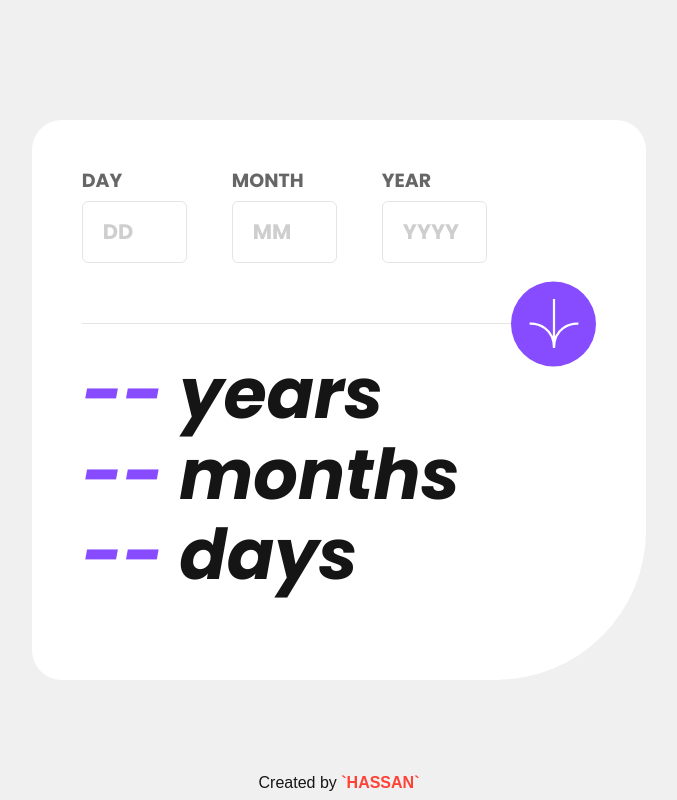
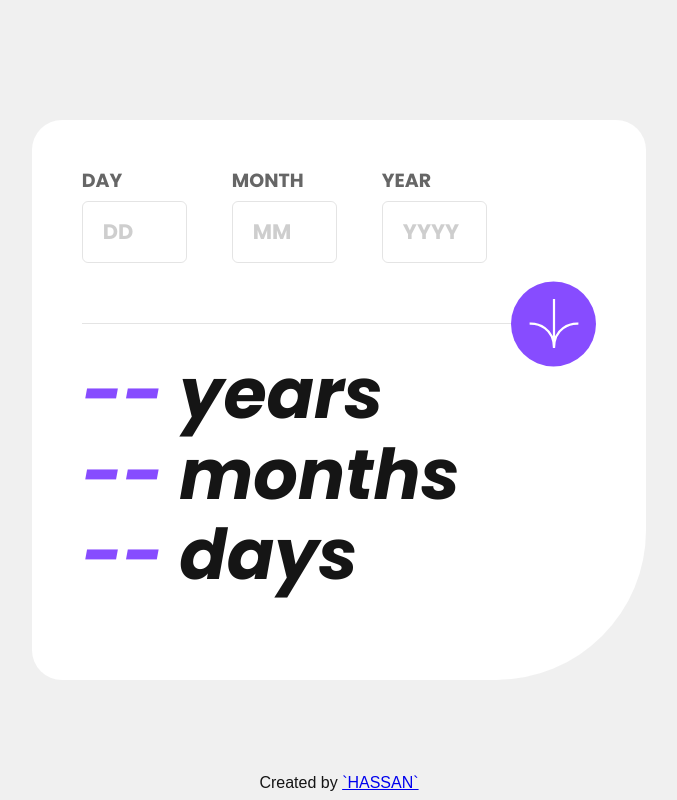
Before and after one commit to yuzakki/Age-calculator-app, a plain HTML site: page index.html in a window 1280 px wide. Shown: the whole page, without its empty margins (301-978 px from the left). Drawn offline with Linux system fonts and the light colour scheme.

Commit message:
Update index.html

```diff
--- a/index.html
+++ b/index.html
@@ -38,7 +38,7 @@
     </div>
   </div>
   <footer>
-    <p>Created by <span href="https://haassaaaannnn.netlify.app/">`HASSAN`</span></p>
+    <p>Created by <a href="https://haassaaaannnn.netlify.app/">`HASSAN`</a></p>
   </footer>
   <script src="main.js"></script>
 </body>
```
